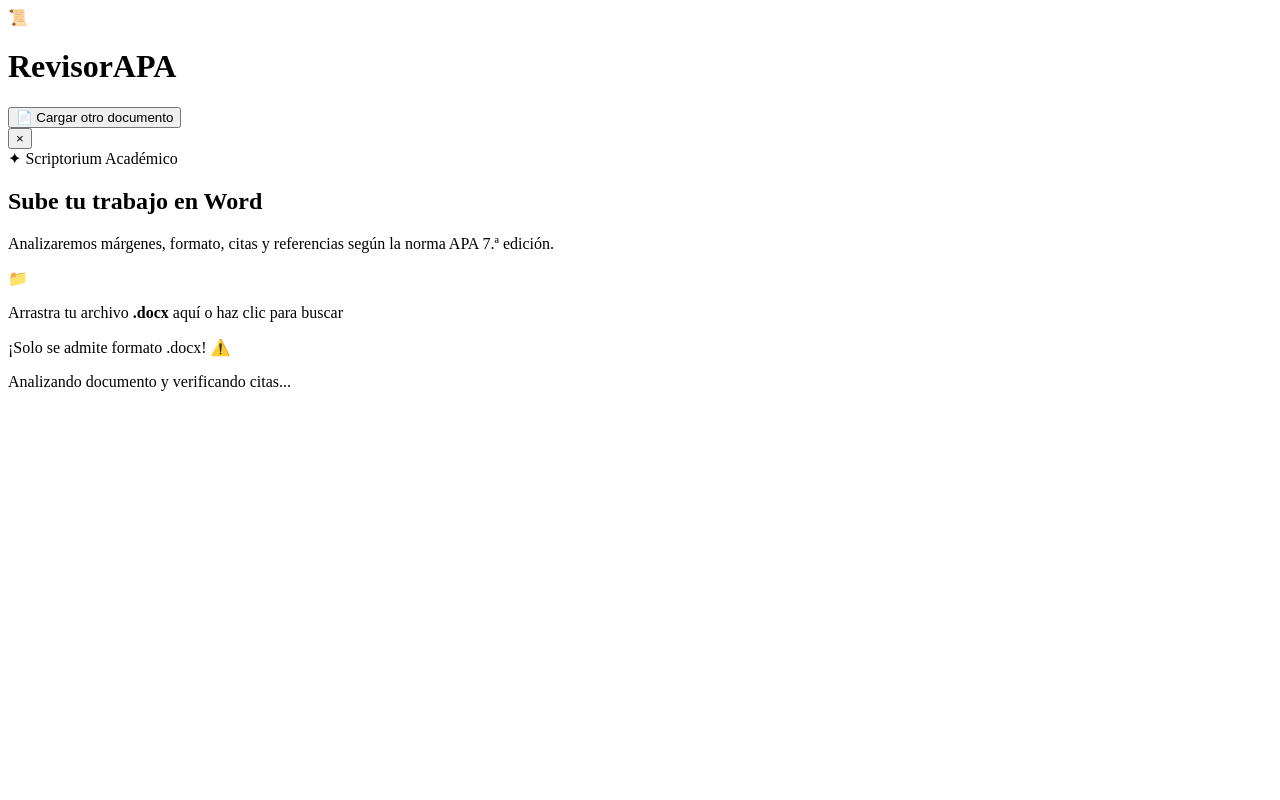
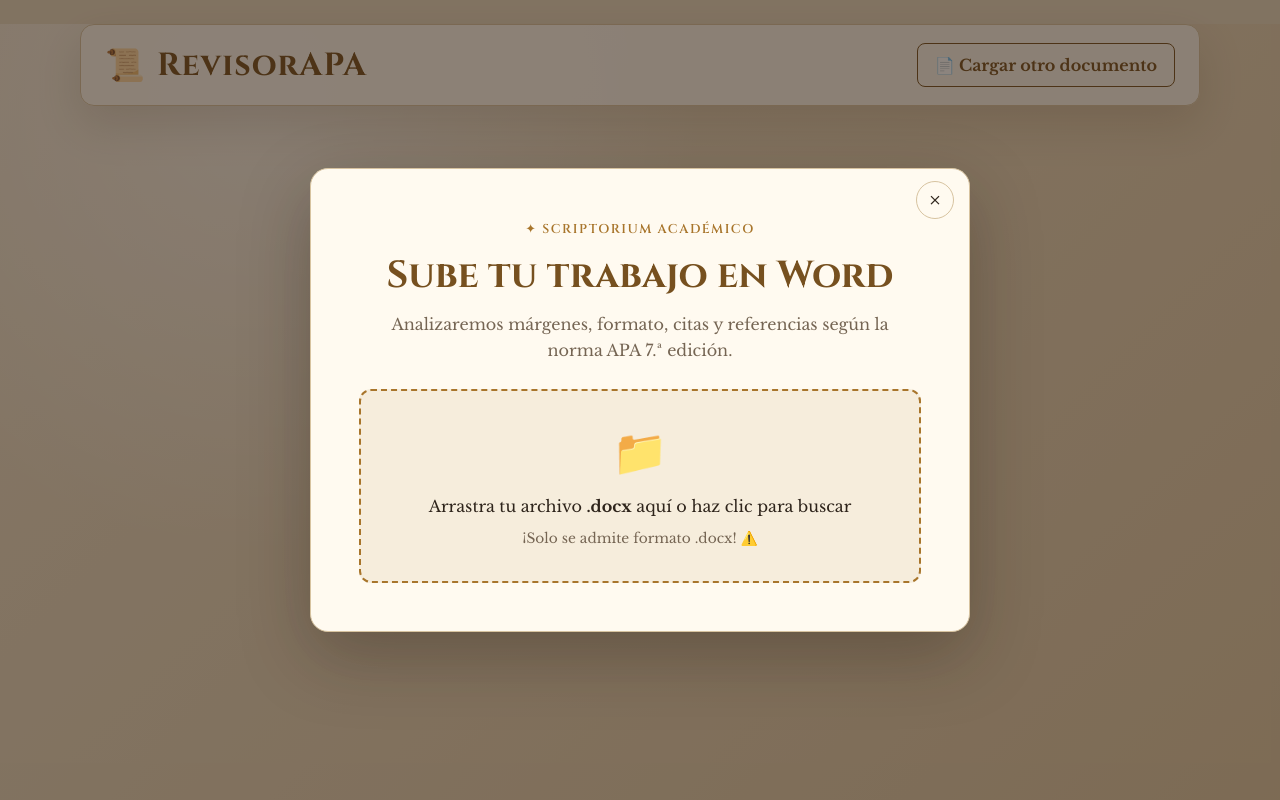
Before and after one commit to Raphyton616/revisor-apa, a FastAPI app: page / in a window 1280 px wide. Run offline with FastAPI, Linux system fonts and the light colour scheme.

Commit message:
Restaura los estilos visuales de la aplicación

```diff
--- a/static/css/styles.css
+++ b/static/css/styles.css
@@ -1,275 +1,413 @@
-document.addEventListener("DOMContentLoaded", () => {
-  const overlay = document.getElementById("upload-overlay");
-  const dropZone = document.getElementById("drop-zone");
-  const fileInput = document.getElementById("file-input");
-  const uploadError = document.getElementById("upload-error");
-  const uploadLoading = document.getElementById("upload-loading");
-  const analysisContainer = document.getElementById("analysis-container");
-  const btnOpenUpload = document.getElementById("btn-open-upload");
-  const btnCloseModal = document.getElementById("btn-close-modal");
+:root {
+  --paper: #f6eddc;
+  --paper-light: #fffaf0;
+  --ink: #2e241b;
+  --ink-soft: #756553;
+  --gold: #a8752b;
+  --gold-dark: #76501f;
+  --border: #d7c3a0;
+  --green: #2f7657;
+  --green-light: #e3f1e8;
+  --yellow: #9a6a18;
+  --yellow-light: #fff3d1;
+  --red: #a13d35;
+  --red-light: #f8e3df;
+  --shadow: 0 18px 45px rgba(72, 48, 22, 0.16);
+}
 
-  let currentFile = null;
+* {
+  box-sizing: border-box;
+}
 
-  function showOverlay() {
-    overlay.classList.remove("closed");
+html {
+  min-height: 100%;
+  background: #e8dac1;
+}
+
+body {
+  min-height: 100vh;
+  margin: 0;
+  color: var(--ink);
+  background:
+    radial-gradient(circle at 20% 10%, rgba(255, 255, 255, 0.55), transparent 28rem),
+    linear-gradient(135deg, #efe3cd, #dfc9a5);
+  font-family: "Libre Baskerville", Georgia, serif;
+}
+
+button,
+input {
+  font: inherit;
+}
+
+button {
+  cursor: pointer;
+}
+
+button:disabled {
+  cursor: wait;
+  opacity: 0.65;
+}
+
+.hidden {
+  display: none !important;
+}
+
+.app-header {
+  width: min(1120px, calc(100% - 32px));
+  margin: 24px auto 0;
+  padding: 18px 24px;
+  display: flex;
+  align-items: center;
+  justify-content: space-between;
+  gap: 16px;
+  border: 1px solid var(--border);
+  border-radius: 14px;
+  background: rgba(255, 250, 240, 0.92);
+  box-shadow: var(--shadow);
+}
+
+.header-brand {
+  display: flex;
+  align-items: center;
+  gap: 12px;
+}
+
+.header-icon {
+  font-size: 2rem;
+}
+
+.header-brand h1 {
+  margin: 0;
+  color: var(--gold-dark);
+  font-family: Cinzel, Georgia, serif;
+  font-size: clamp(1.35rem, 3vw, 2rem);
+  letter-spacing: 0.03em;
+}
+
+.btn-primary,
+.btn-secondary {
+  border: 1px solid var(--gold-dark);
+  border-radius: 8px;
+  padding: 11px 17px;
+  font-weight: 700;
+  transition: transform 0.15s ease, box-shadow 0.15s ease, background 0.15s ease;
+}
+
+.btn-primary {
+  color: #fffaf0;
+  background: var(--gold-dark);
+}
+
+.btn-secondary {
+  color: var(--gold-dark);
+  background: transparent;
+}
+
+.btn-primary:hover,
+.btn-secondary:hover {
+  transform: translateY(-1px);
+  box-shadow: 0 5px 14px rgba(90, 56, 18, 0.2);
+}
+
+.upload-overlay {
+  position: fixed;
+  z-index: 10;
+  inset: 0;
+  display: grid;
+  place-items: center;
+  padding: 24px;
+  background: rgba(43, 29, 17, 0.54);
+}
+
+.upload-overlay.closed {
+  display: none;
+}
+
+.upload-modal {
+  position: relative;
+  width: min(660px, 100%);
+  padding: clamp(24px, 5vw, 48px);
+  border: 1px solid var(--border);
+  border-radius: 18px;
+  background: var(--paper-light);
+  box-shadow: 0 24px 70px rgba(38, 24, 12, 0.3);
+}
+
+.close-modal {
+  position: absolute;
+  top: 12px;
+  right: 15px;
+  width: 38px;
+  height: 38px;
+  border: 1px solid var(--border);
+  border-radius: 50%;
+  color: var(--ink);
+  background: transparent;
+  font-size: 1.45rem;
+  line-height: 1;
+}
+
+.close-modal:hover {
+  background: var(--paper);
+}
+
+.modal-header {
+  text-align: center;
+}
+
+.modal-kicker {
+  color: var(--gold);
+  font-family: Cinzel, Georgia, serif;
+  font-size: 0.8rem;
+  letter-spacing: 0.12em;
+  text-transform: uppercase;
+}
+
+.modal-header h2 {
+  margin: 12px 0 10px;
+  color: var(--gold-dark);
+  font-family: Cinzel, Georgia, serif;
+  font-size: clamp(1.55rem, 5vw, 2.35rem);
+}
+
+.modal-header p {
+  margin: 0 auto 26px;
+  max-width: 520px;
+  color: var(--ink-soft);
+  line-height: 1.65;
+}
+
+.drop-zone {
+  padding: 34px 22px;
+  border: 2px dashed var(--gold);
+  border-radius: 12px;
+  text-align: center;
+  background: var(--paper);
+  transition: background 0.15s ease, border-color 0.15s ease;
+}
+
+.drop-zone:hover,
+.drop-zone.dragover {
+  border-color: var(--gold-dark);
+  background: #f1dfbc;
+}
+
+.drop-zone-icon {
+  font-size: 2.8rem;
+}
+
+.drop-zone-text {
+  margin: 14px 0 8px;
+  line-height: 1.55;
+}
+
+.drop-zone-hint {
+  color: var(--ink-soft);
+  font-size: 0.86rem;
+}
+
+.upload-error {
+  margin-top: 18px;
+  padding: 12px 14px;
+  border: 1px solid #d18a83;
+  border-radius: 8px;
+  color: var(--red);
+  background: var(--red-light);
+  line-height: 1.5;
+}
+
+.upload-loading {
+  display: flex;
+  align-items: center;
+  justify-content: center;
+  gap: 12px;
+  margin-top: 20px;
+  color: var(--ink-soft);
+}
+
+.spinner {
+  width: 22px;
+  height: 22px;
+  border: 3px solid var(--border);
+  border-top-color: var(--gold-dark);
+  border-radius: 50%;
+  animation: spin 0.8s linear infinite;
+}
+
+@keyframes spin {
+  to { transform: rotate(360deg); }
+}
+
+.analysis-container {
+  width: min(1120px, calc(100% - 32px));
+  margin: 26px auto 48px;
+  padding: clamp(20px, 4vw, 42px);
+  border: 1px solid var(--border);
+  border-radius: 16px;
+  background: rgba(255, 250, 240, 0.94);
+  box-shadow: var(--shadow);
+}
+
+.results-header {
+  display: flex;
+  align-items: center;
+  justify-content: space-between;
+  gap: 20px;
+  padding-bottom: 22px;
+  border-bottom: 1px solid var(--border);
+}
+
+.results-header h2 {
+  margin: 0 0 8px;
+  color: var(--gold-dark);
+  font-family: Cinzel, Georgia, serif;
+}
+
+.document-name {
+  margin: 0;
+  color: var(--ink-soft);
+  font-size: 0.9rem;
+}
+
+.metrics-grid {
+  display: grid;
+  grid-template-columns: repeat(4, 1fr);
+  gap: 14px;
+  margin: 24px 0 34px;
+}
+
+.metric-card {
+  padding: 18px 12px;
+  border: 1px solid var(--border);
+  border-radius: 10px;
+  text-align: center;
+  background: var(--paper);
+}
+
+.metric-card .value {
+  color: var(--gold-dark);
+  font-family: Cinzel, Georgia, serif;
+  font-size: 1.8rem;
+  font-weight: 700;
+}
+
+.metric-card .label {
+  margin-top: 5px;
+  color: var(--ink-soft);
+  font-size: 0.78rem;
+}
+
+.check-section {
+  margin-top: 28px;
+}
+
+.check-section h3 {
+  margin: 0 0 12px;
+  color: var(--gold-dark);
+  font-family: Cinzel, Georgia, serif;
+}
+
+.check-card {
+  display: flex;
+  gap: 13px;
+  margin: 10px 0;
+  padding: 15px;
+  border: 1px solid var(--border);
+  border-left: 5px solid var(--green);
+  border-radius: 9px;
+  background: var(--green-light);
+}
+
+.check-warning {
+  border-left-color: var(--yellow);
+  background: var(--yellow-light);
+}
+
+.check-error {
+  border-left-color: var(--red);
+  background: var(--red-light);
+}
+
+.check-icon {
+  flex: 0 0 26px;
+  width: 26px;
+  height: 26px;
+  display: grid;
+  place-items: center;
+  border-radius: 50%;
+  color: white;
+  background: var(--green);
+  font-weight: 700;
+}
+
+.check-warning .check-icon {
+  background: var(--yellow);
+}
+
+.check-error .check-icon {
+  background: var(--red);
+}
+
+.check-title {
+  font-weight: 700;
+}
+
+.check-detail,
+.check-recommendation {
+  margin-top: 6px;
+  color: var(--ink-soft);
+  font-size: 0.9rem;
+  line-height: 1.55;
+}
+
+.check-recommendation {
+  color: var(--gold-dark);
+  font-weight: 700;
+}
+
+.detail-list {
+  margin: 9px 0 0;
+  padding-left: 20px;
+  line-height: 1.7;
+}
+
+@media (max-width: 700px) {
+  .app-header {
+    align-items: flex-start;
+    flex-direction: column;
+    margin-top: 12px;
   }
 
-  function hideOverlay() {
-    overlay.classList.add("closed");
+  .app-header .btn-secondary {
+    width: 100%;
   }
 
-  btnOpenUpload.addEventListener("click", showOverlay);
-  btnCloseModal.addEventListener("click", hideOverlay);
-
-  // Drag and Drop
-  dropZone.addEventListener("click", () => fileInput.click());
-
-  dropZone.addEventListener("dragover", (e) => {
-    e.preventDefault();
-    dropZone.classList.add("dragover");
-  });
-
-  dropZone.addEventListener("dragleave", () => {
-    dropZone.classList.remove("dragover");
-  });
-
-  dropZone.addEventListener("drop", (e) => {
-    e.preventDefault();
-    dropZone.classList.remove("dragover");
-    if (e.dataTransfer.files.length) {
-      handleFile(e.dataTransfer.files[0]);
-    }
-  });
-
-  fileInput.addEventListener("change", () => {
-    if (fileInput.files.length) {
-      handleFile(fileInput.files[0]);
-    }
-  });
-
-  function showError(msg) {
-    uploadError.textContent = msg;
-    uploadError.classList.remove("hidden");
+  .results-header {
+    align-items: stretch;
+    flex-direction: column;
   }
 
-  function clearError() {
-    uploadError.textContent = "";
-    uploadError.classList.add("hidden");
+  .results-header .btn-primary {
+    width: 100%;
   }
 
-  async function handleFile(file) {
-    clearError();
-
-    if (!file.name.toLowerCase().endsWith(".docx")) {
-      showError("¡Solo se admite formato .docx! ⚠️");
-      return;
-    }
-
-    currentFile = file;
-    uploadLoading.classList.remove("hidden");
-
-    const formData = new FormData();
-    formData.append("file", file);
-
-    try {
-      const response = await fetch("/api/analyze", {
-        method: "POST",
-        body: formData,
-      });
-
-      const data = await response.json();
-
-      if (!response.ok) {
-        throw new Error(data.detail || "Error al procesar el archivo.");
-      }
-
-      renderAnalysis(data);
-      uploadLoading.classList.add("hidden");
-      hideOverlay();
-    } catch (err) {
-      uploadLoading.classList.add("hidden");
-      showError(err.message);
-    }
+  .metrics-grid {
+    grid-template-columns: repeat(2, 1fr);
   }
 
-  function renderAnalysis(data) {
-    analysisContainer.classList.remove("hidden");
-    analysisContainer.innerHTML = "";
-
-    // Header del Análisis
-    const headerHtml = `
-      <div class="results-header">
-        <div>
-          <h2>Informe de Verificación APA 7</h2>
-          <p style="color: var(--ink-soft); font-size: 0.9rem;">
-            Documento: <strong>${escapeHtml(currentFile.name)}</strong>
-          </p>
-        </div>
-        <button id="btn-correct-doc" class="btn-primary">✨ Corregir documento</button>
-      </div>
-    `;
-
-    // Métricas
-    const metricsHtml = `
-      <div class="metrics-grid">
-        <div class="metric-card">
-          <div class="value">${data.ok_count}</div>
-          <div class="label">Correctos</div>
-        </div>
-        <div class="metric-card">
-          <div class="value">${data.issue_count}</div>
-          <div class="label">Para revisar</div>
-        </div>
-        <div class="metric-card">
-          <div class="value">${data.word_count.toLocaleString()}</div>
-          <div class="label">Palabras</div>
-        </div>
-        <div class="metric-card">
-          <div class="value">${data.reference_count}</div>
-          <div class="label">Referencias</div>
-        </div>
-      </div>
-    `;
-
-    // Categorías de checks
-    const categories = ["Formato", "Citas", "Referencias"];
-    let checksHtml = "";
-
-    categories.forEach((cat) => {
-      const categoryChecks = data.checks.filter((c) => c.category === cat);
-      if (categoryChecks.length === 0) return;
-
-      checksHtml += `<div class="check-section"><h3>${escapeHtml(cat)}</h3>`;
-
-      categoryChecks.forEach((c) => {
-        const iconMap = { ok: "✓", warning: "!", error: "×" };
-        const recommendationHtml =
-          c.recommendation && c.status !== "ok"
-            ? `<div class="check-recommendation">Recomendación: ${escapeHtml(c.recommendation)}</div>`
-            : "";
-
-        checksHtml += `
-          <div class="check-card check-${c.status}">
-            <div class="check-icon">${iconMap[c.status] || "!"}</div>
-            <div>
-              <div class="check-title">${escapeHtml(c.title)}</div>
-              <div class="check-detail">${escapeHtml(c.detail)}</div>
-              ${recommendationHtml}
-            </div>
-          </div>
-        `;
-      });
-
-      checksHtml += `</div>`;
-    });
-
-    // ----- NUEVO: Citas sin referencia -----
-    let missingRefsHtml = "";
-    if (data.citations_without_reference && data.citations_without_reference.length > 0) {
-      const items = data.citations_without_reference
-        .map(
-          (c) =>
-            `<li><strong>\( {escapeHtml(c.autor)}</strong> ( \){escapeHtml(c.anio)}) — <em>${escapeHtml(c.tipo)}</em></li>`
-        )
-        .join("");
-
-      missingRefsHtml = `
-        <div class="check-section">
-          <h3>Citas sin referencia coincidente</h3>
-          <div class="check-card check-warning">
-            <div class="check-icon">!</div>
-            <div>
-              <div class="check-title">Estas citas no tienen entrada en la lista de referencias</div>
-              <ul class="detail-list">
-                ${items}
-              </ul>
-            </div>
-          </div>
-        </div>
-      `;
-    }
-
-    // ----- NUEVO: Referencias no citadas -----
-    let uncitedHtml = "";
-    if (data.uncited_references && data.uncited_references.length > 0) {
-      const items = data.uncited_references
-        .map(
-          (r) =>
-            `<li><strong>\( {escapeHtml(r.autor)}</strong> \){r.anio ? ` (${escapeHtml(r.anio)})` : ""}</li>`
-        )
-        .join("");
-
-      uncitedHtml = `
-        <div class="check-section">
-          <h3>Referencias no citadas en el texto</h3>
-          <div class="check-card check-warning">
-            <div class="check-icon">!</div>
-            <div>
-              <div class="check-title">Estas entradas aparecen en Referencias pero no se citaron</div>
-              <ul class="detail-list">
-                ${items}
-              </ul>
-            </div>
-          </div>
-        </div>
-      `;
-    }
-
-    analysisContainer.innerHTML =
-      headerHtml + metricsHtml + checksHtml + missingRefsHtml + uncitedHtml;
-
-    document
-      .getElementById("btn-correct-doc")
-      .addEventListener("click", downloadCorrectedDocument);
+  .upload-overlay {
+    padding: 12px;
   }
 
-  async function downloadCorrectedDocument() {
-    if (!currentFile) return;
+  .upload-modal {
+    max-height: 94vh;
+    overflow-y: auto;
+    padding: 28px 18px 22px;
+  }
+}
 
-    const btn = document.getElementById("btn-correct-doc");
-    btn.disabled = true;
-    btn.textContent = "Generando archivo...";
-
-    const formData = new FormData();
-    formData.append("file", currentFile);
-
-    try {
-      const response = await fetch("/api/correct", {
-        method: "POST",
-        body: formData,
-      });
-
-      if (!response.ok) {
-        const errData = await response.json();
-        throw new Error(errData.detail || "No se pudo generar la versión corregida.");
-      }
-
-      const blob = await response.blob();
-      const url = window.URL.createObjectURL(blob);
-      const a = document.createElement("a");
-      a.href = url;
-      a.download = currentFile.name.replace(/\.docx$/i, "") + "_APA7_Corregido.docx";
-      document.body.appendChild(a);
-      a.click();
-      a.remove();
-      window.URL.revokeObjectURL(url);
-
-      btn.disabled = false;
-      btn.textContent = "✨ Corregir documento";
-    } catch (err) {
-      alert("Error: " + err.message);
-      btn.disabled = false;
-      btn.textContent = "✨ Corregir documento";
-    }
+@media (max-width: 380px) {
+  .metrics-grid {
+    grid-template-columns: 1fr;
   }
-
-  function escapeHtml(str) {
-    if (typeof str !== "string") return "";
-    return str
-      .replace(/&/g, "&amp;")
-      .replace(/</g, "&lt;")
-      .replace(/>/g, "&gt;")
-      .replace(/"/g, "&quot;")
-      .replace(/'/g, "&#039;");
-  }
-});
+             }
```
